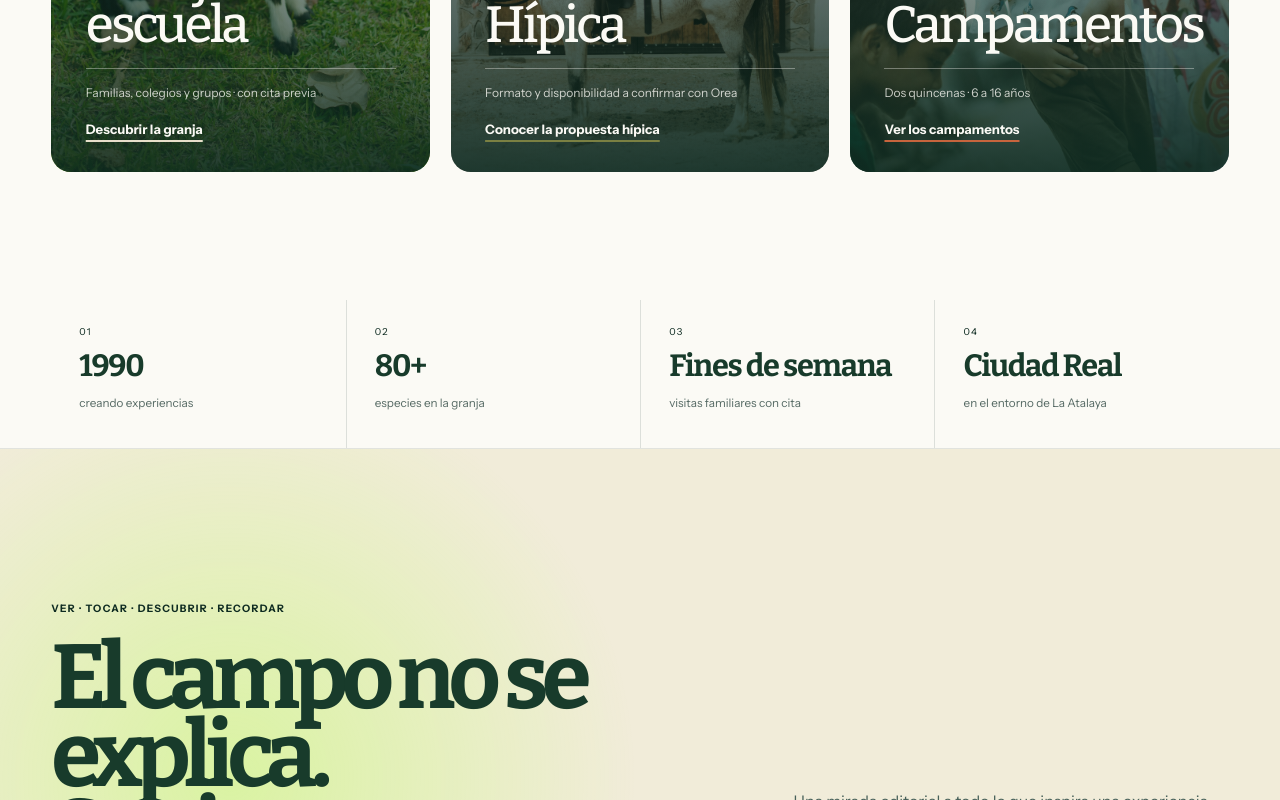
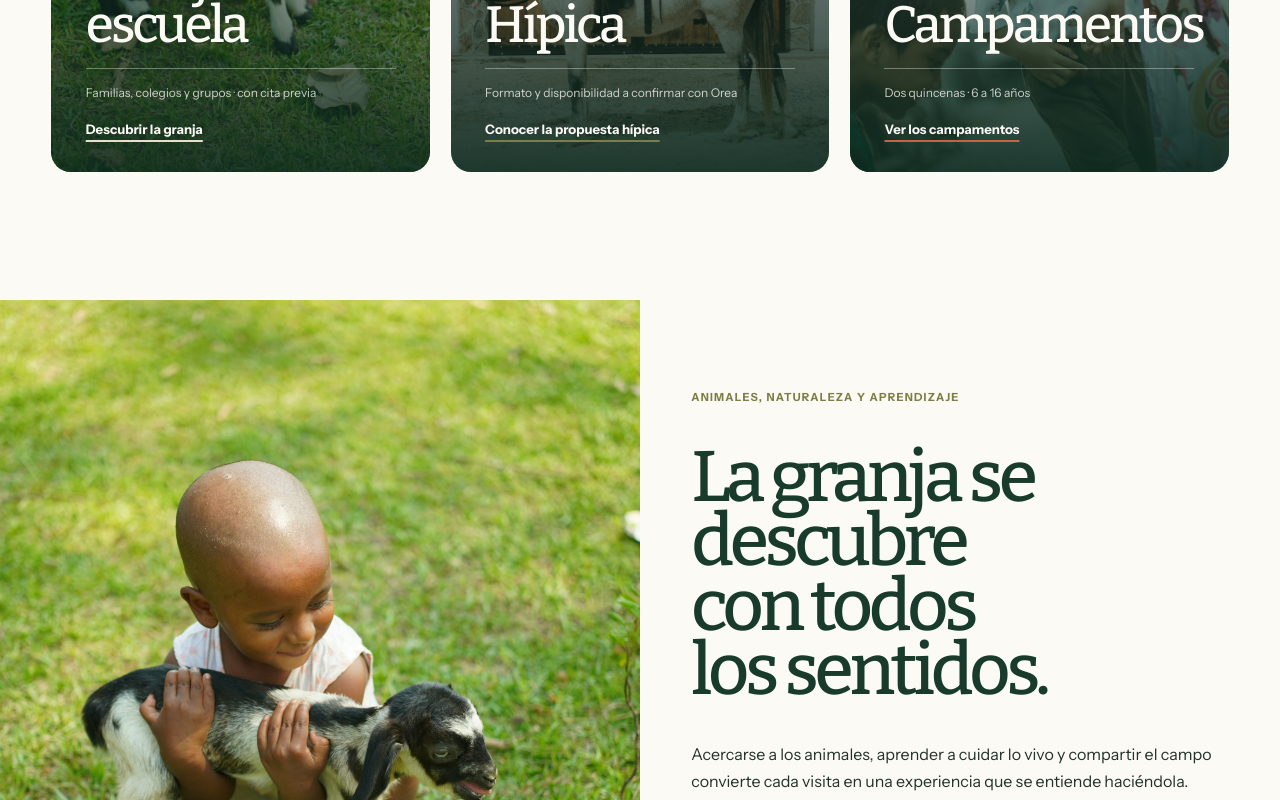
Before and after one commit to Andreh33/granjaorea, a Next.js app: page / in a window 1280 px wide. Shown: the part 2000-2800 px from the top of the page. Built offline with nearby package versions, Linux system fonts and the light colour scheme.

Commit message:
feat: give Orea pillars equal chapters

```diff
--- a/src/app/page.tsx
+++ b/src/app/page.tsx
@@ -4,6 +4,7 @@ import { ConversionCta } from "@/components/conversion-cta";
 import { Faq } from "@/components/faq";
 import { Hero } from "@/components/hero";
 import { LocationMap } from "@/components/location-map";
+import { PillarChapters } from "@/components/pillar-chapters";
 import { PillarGateways } from "@/components/pillar-gateways";
 import { PhotoGallery } from "@/components/photo-gallery";
 import {
@@ -21,6 +22,7 @@ export default function HomePage() {
       <main id="contenido">
         <Hero />
         <PillarGateways />
+        <PillarChapters />
         <TrustStrip />
         <PhotoGallery />
         <CareSection />
--- /dev/null
+++ b/src/components/pillar-chapters.module.css
@@ -0,0 +1,130 @@
+.section {
+  background: var(--color-chalk);
+}
+
+.chapter {
+  background: var(--color-chalk);
+  color: var(--color-ink);
+  display: grid;
+  grid-template-columns: repeat(2, minmax(0, 1fr));
+  min-height: clamp(36rem, 55vw, 48rem);
+}
+
+.chapter[data-tone="olive"] {
+  background: var(--color-straw);
+}
+
+.chapter[data-tone="clay"] {
+  background: color-mix(
+    in srgb,
+    var(--color-olive) 18%,
+    var(--color-chalk)
+  );
+}
+
+.media {
+  min-height: 100%;
+  overflow: hidden;
+  position: relative;
+}
+
+.image {
+  object-fit: cover;
+}
+
+.copy {
+  align-content: center;
+  display: grid;
+  padding: clamp(3rem, 7vw, 8rem) var(--page-gutter);
+}
+
+.chapter:nth-child(even) .media {
+  grid-column: 2;
+  grid-row: 1;
+}
+
+.chapter:nth-child(even) .copy {
+  grid-column: 1;
+  grid-row: 1;
+}
+
+.eyebrow {
+  color: var(--color-olive);
+  font-size: 0.7rem;
+  font-weight: 750;
+  letter-spacing: 0.11em;
+  line-height: 1.5;
+  margin: 0 0 clamp(1.5rem, 3vw, 2.75rem);
+  text-transform: uppercase;
+}
+
+.copy h2 {
+  color: var(--color-forest);
+  font-family: var(--font-display), serif;
+  font-size: clamp(3rem, 5.6vw, 6.5rem);
+  font-weight: 500;
+  letter-spacing: -0.06em;
+  line-height: 0.9;
+  margin: 0;
+  max-width: 10ch;
+  text-wrap: balance;
+}
+
+.summary {
+  font-size: clamp(1rem, 1.25vw, 1.18rem);
+  line-height: 1.7;
+  margin: clamp(2rem, 3vw, 3rem) 0 0;
+  max-width: 37rem;
+}
+
+.detail {
+  border-top: 1px solid color-mix(in srgb, var(--color-ink) 20%, transparent);
+  color: color-mix(in srgb, var(--color-ink) 72%, transparent);
+  font-size: 0.76rem;
+  line-height: 1.55;
+  margin: clamp(2rem, 4vw, 3.5rem) 0 0;
+  padding-top: 1rem;
+}
+
+.copy a {
+  align-items: center;
+  align-self: start;
+  background: var(--color-forest);
+  border-radius: 999px;
+  color: var(--color-chalk);
+  display: inline-flex;
+  font-size: 0.78rem;
+  font-weight: 750;
+  justify-self: start;
+  margin-top: 1.5rem;
+  min-height: 3rem;
+  padding: 0.8rem 1.2rem;
+  text-decoration: none;
+}
+
+.chapter[data-tone="clay"] .copy a {
+  background: var(--color-clay);
+}
+
+@media (max-width: 760px) {
+  .chapter {
+    grid-template-columns: 1fr;
+    min-height: 0;
+  }
+
+  .media,
+  .chapter:nth-child(even) .media {
+    aspect-ratio: 4 / 3;
+    grid-column: 1;
+    grid-row: 1;
+    min-height: 0;
+  }
+
+  .copy,
+  .chapter:nth-child(even) .copy {
+    grid-column: 1;
+    grid-row: 2;
+    min-height: 31rem;
+    padding-block: clamp(3.5rem, 14vw, 6rem);
+  }
+}
--- /dev/null
+++ b/src/components/pillar-chapters.tsx
@@ -0,0 +1,50 @@
+import Image from "next/image";
+
+import { siteContent, type PillarId } from "@/content/site-content";
+
+import styles from "./pillar-chapters.module.css";
+
+const chapterActions = {
+  granja: { href: "#contacto", label: "Preparar una visita" },
+  hipica: { href: "#contacto", label: "Consultar la propuesta hípica" },
+  campamentos: { href: "#temporada", label: "Calcular el campamento" },
+} as const satisfies Record<PillarId, { href: string; label: string }>;
+
+export function PillarChapters() {
+  return (
+    <section aria-label="Experiencias de Orea" className={styles.section}>
+      {siteContent.pillars.map((pillar) => {
+        const action = chapterActions[pillar.id];
+
+        return (
+          <article
+            className={styles.chapter}
+            data-tone={pillar.tone}
+            id={pillar.id}
+            key={pillar.id}
+          >
+            <div className={styles.media}>
+              <Image
+                alt={pillar.imageAlt}
+                className={styles.image}
+                fill
+                loading="lazy"
+                quality={82}
+                sizes="(max-width: 760px) 100vw, 50vw"
+                src={pillar.image}
+                style={{ objectPosition: pillar.focalPoint }}
+              />
+            </div>
+            <div className={styles.copy}>
+              <p className={styles.eyebrow}>{pillar.eyebrow}</p>
+              <h2>{pillar.headline}</h2>
+              <p className={styles.summary}>{pillar.summary}</p>
+              <p className={styles.detail}>{pillar.detail}</p>
+              <a href={action.href}>{action.label}</a>
+            </div>
+          </article>
+        );
+      })}
+    </section>
+  );
+}
```
Also changed, not shown: 1 other file (tests, documents, lock files or other folders).
